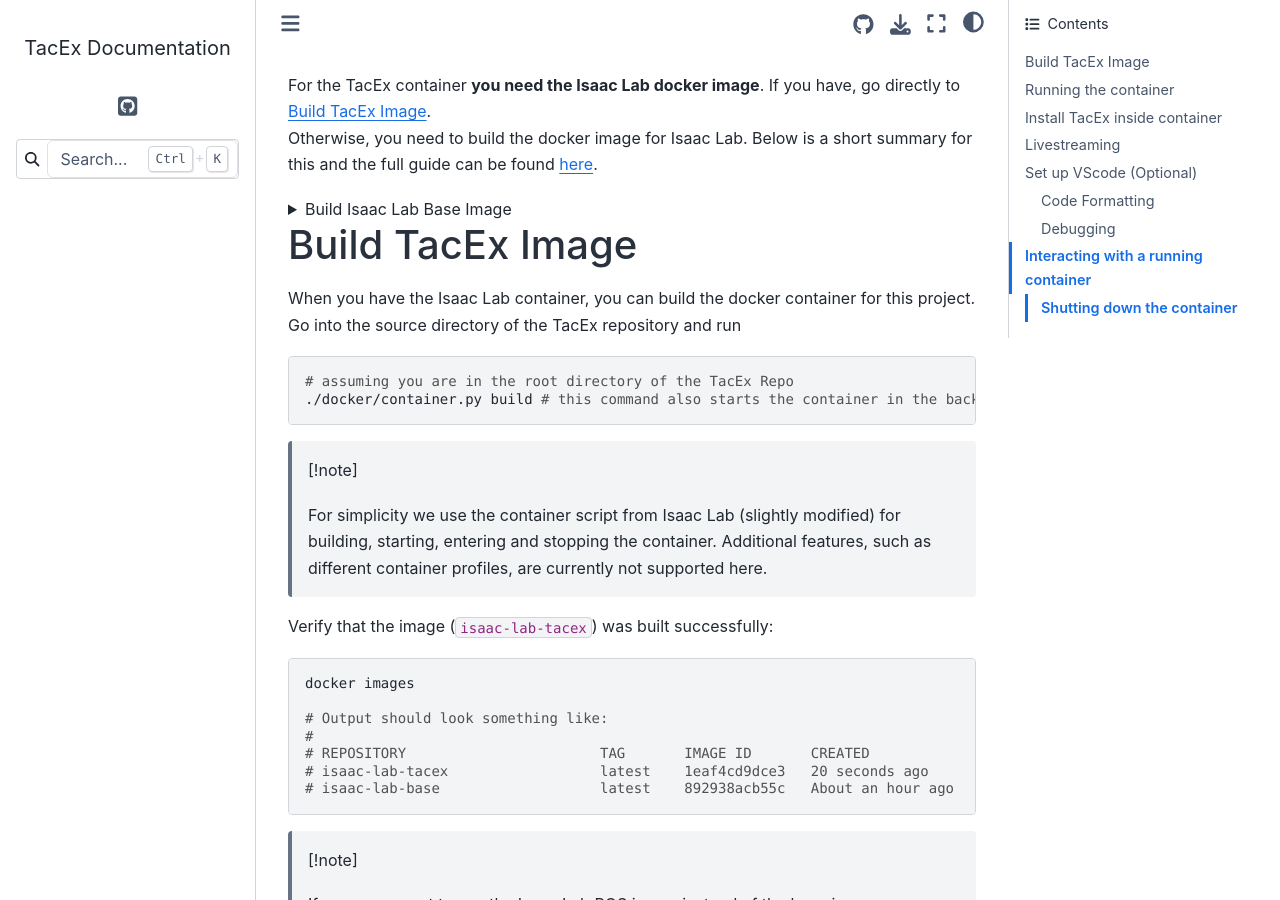
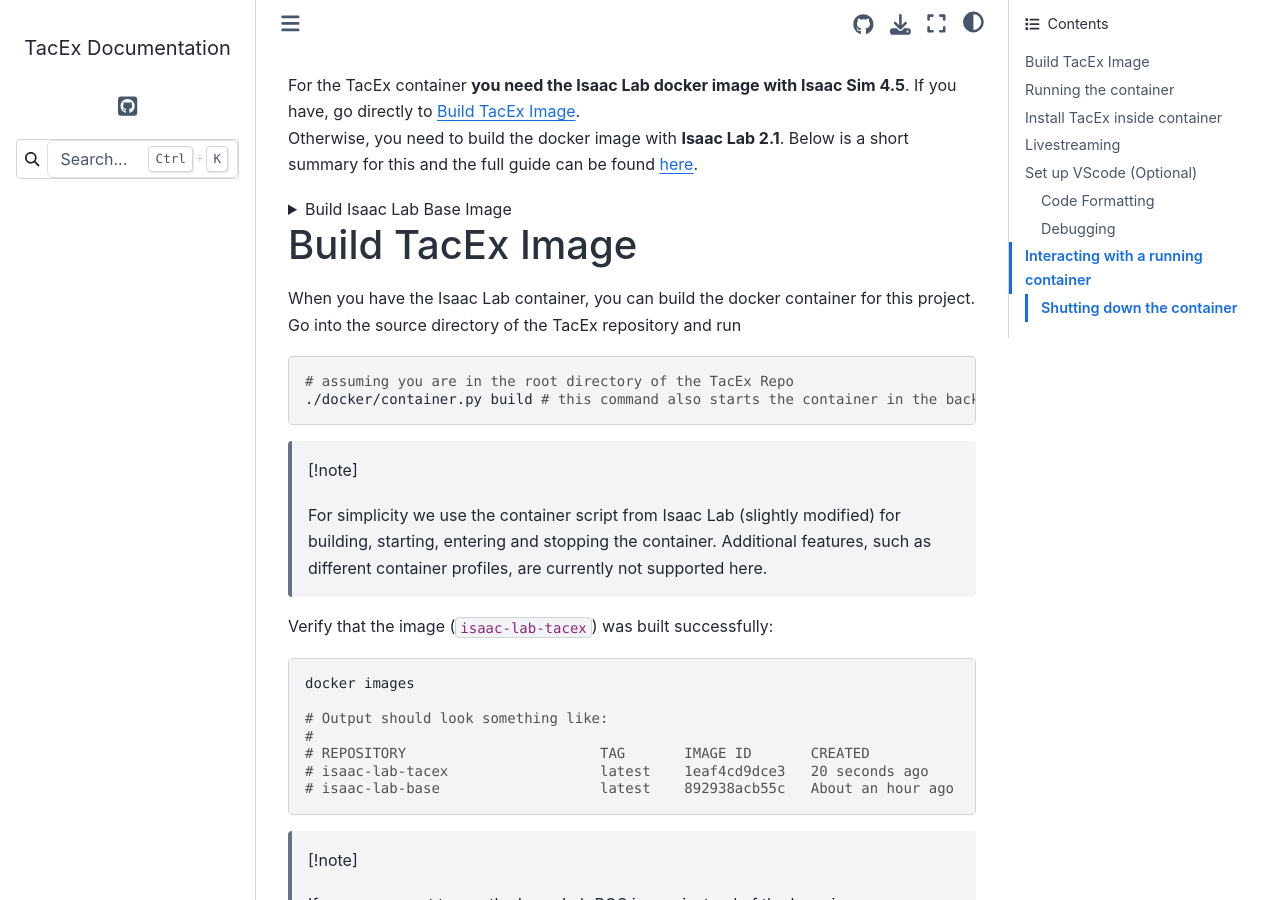
Before and after one commit to MMintLab/TacEx, a Sphinx documentation site: the page built from docs/source/installation/Docker-Container-Setup.md, in a window 1280 px wide and 900 px high. Built offline with Sphinx 7.4.7 and the Sphinx Book theme 1.1.4, drawn with Linux system fonts in a browser that asks for light colours; the version number could not be read and is left out.

Commit message:
updated docs

```diff
--- a/docs/source/installation/Docker-Container-Setup.md
+++ b/docs/source/installation/Docker-Container-Setup.md
@@ -1,5 +1,5 @@
-For the TacEx container **you need the Isaac Lab docker image**. If you have, go directly to [Build TacEx Image](Docker-Container-Setup#build-tacex-image).\
-Otherwise, you need to build the docker image for Isaac Lab.
+For the TacEx container **you need the Isaac Lab docker image with Isaac Sim 4.5**. If you have, go directly to [Build TacEx Image](Docker-Container-Setup#build-tacex-image).\
+Otherwise, you need to build the docker image with **Isaac Lab 2.1**.
 Below is a short summary for this and the full guide can be found [here](https://isaac-sim.github.io/IsaacLab/main/source/deployment/docker.html#docker-guide).
 
 <details><summary> Build Isaac Lab Base Image</summary>
```
Also changed, not shown: docs/source/installation/Troubleshooting.md (+2 -1 lines), docs/source/showcases/ball_rolling.md (+1 -1 lines).
